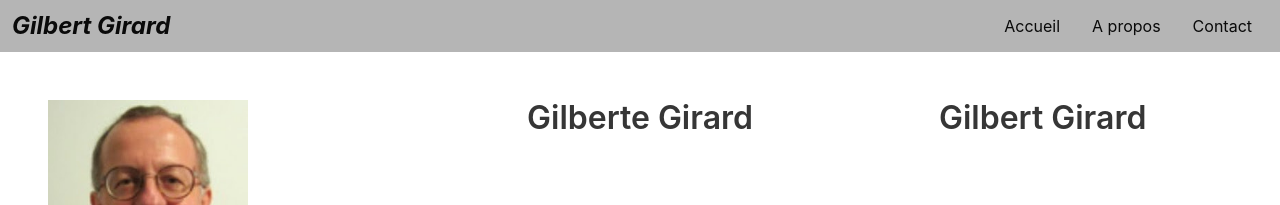
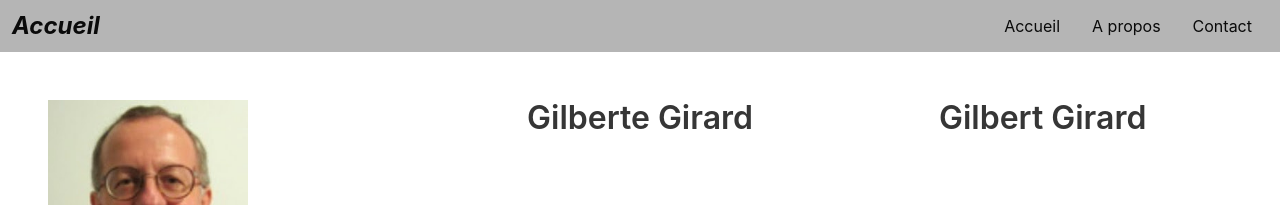
Before and after one commit to gilbiere/jeckyll-1, a Jekyll site: the page built from index.md, in a window 1280 px wide. Shown: the top 205 px of the page. Built offline with Jekyll 4.4.1, drawn with Linux system fonts in a browser that asks for light colours.

Commit message:
Update menu-top.html

```diff
--- a/_includes/menu-top.html
+++ b/_includes/menu-top.html
@@ -2,7 +2,7 @@
 <div class="navbar-menu">
     <div class="navbar-start">
         <div class="navbar-item">
-            <a class="has-text-black is-size-4 has-text-weight-bold is-italic" href="{{ site.url }}">{{ site.title }}</a>
+            <a class="has-text-black is-size-4 has-text-weight-bold is-italic" href="{{ site.url }}">Accueil</a>
         </div>
     </div>
 
```
